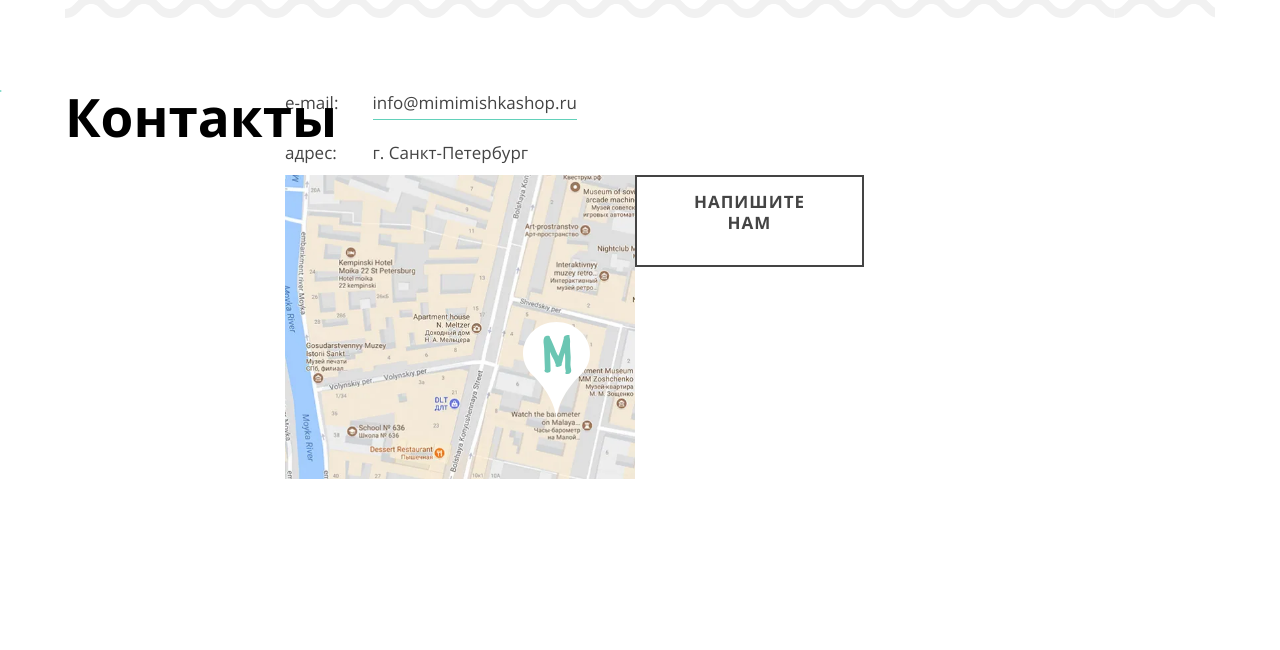
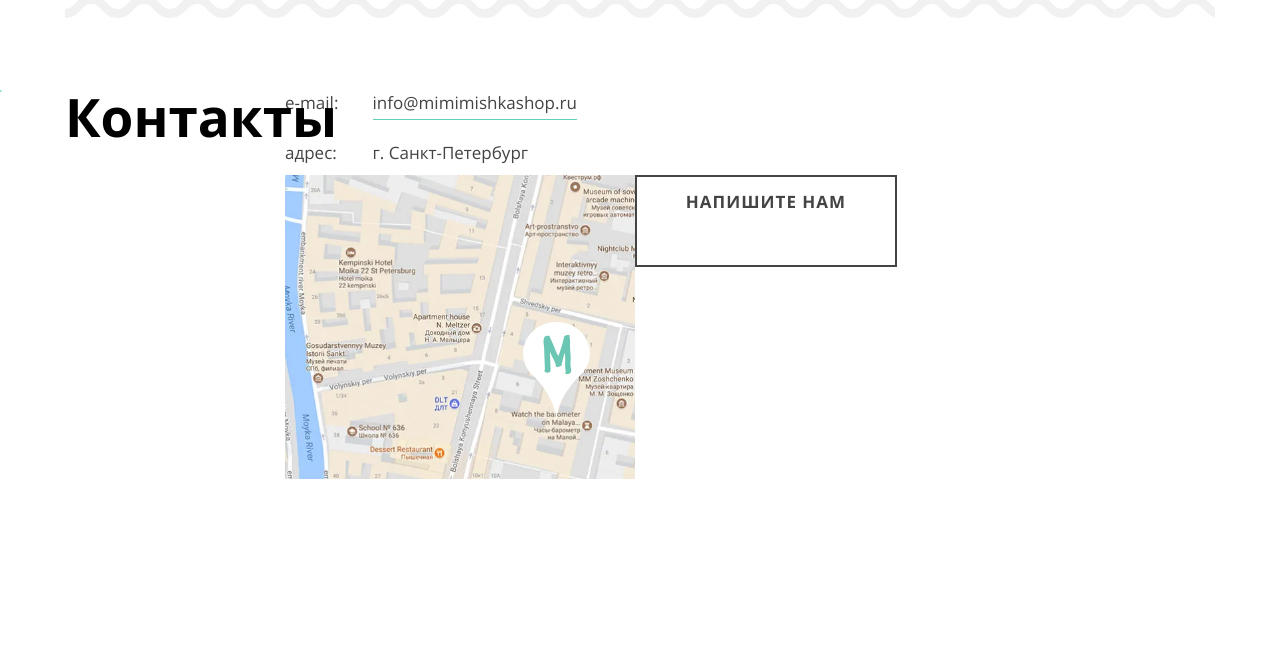
Before and after one commit to catch-a-chalk/mishka-testing, a website: page source/index.html in a window 1280 px wide. Shown: the part 3355-4005 px from the top of the page. Drawn offline with nearby package versions, Linux system fonts and the light colour scheme; files that its build step writes are made by us from their sources; files whose address does not match are found by name.

Commit message:
Правки перед отправкой на проверку

```diff
--- a/source/less/components/contacts.less
+++ b/source/less/components/contacts.less
@@ -203,11 +203,11 @@ a[href^="info@mimimishkashop.ru"] {
   letter-spacing: 1px;
 
   @media (min-width: @tablet-width) {
-    padding: 14px 38px;
+    padding: 14px;
     display: inline-block;
     position: relative;
     left: 35%;
-    width: 149px;
+    width: 230px;
     margin: 0 auto;
   }
 
--- a/source/less/components/page-title.less
+++ b/source/less/components/page-title.less
@@ -37,7 +37,7 @@
   @media (min-width: @tablet-width) {
     background-image: url("../img/zigzag-wavy-tablet.svg");
     height: 24px;
-    top: 148px;
+    top: 176px;
   }
 
   @media (min-width: @desktop-width) {
```
